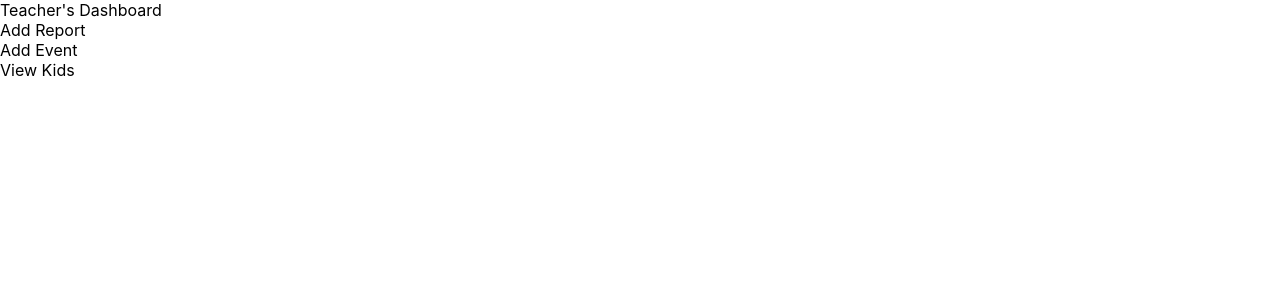
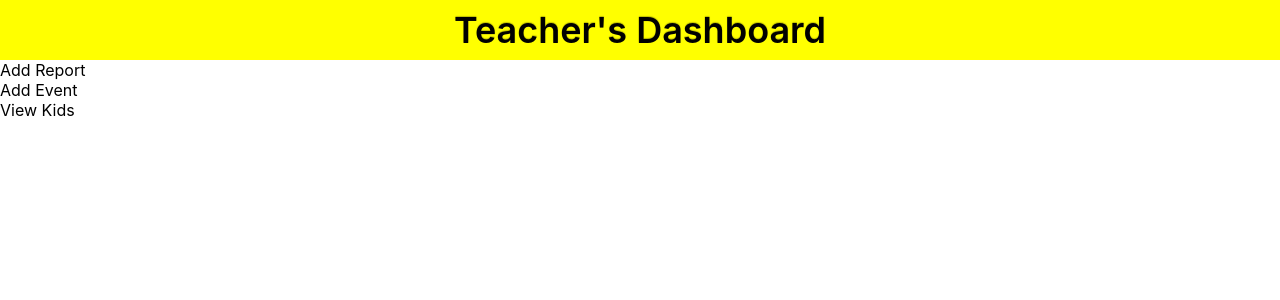
Before and after one commit to jlato89/Parent_Teacher_Dashboard, a React (Create React App) app in the folder client/: page /dashboard in a window 1280 px wide. Shown: the top 300 px of the page. Built offline with nearby package versions, Linux system fonts and the light colour scheme; the HTML template or start-up script is replaced by a standard one.

Commit message:
fixed classname

```diff
--- a/client/src/components/Banner/Banner.css
+++ b/client/src/components/Banner/Banner.css
@@ -1,4 +1,4 @@
-.dashboard {
+.banner {
   background-color: yellow;
   font-size: 36px;
   font-weight: 600;
```
